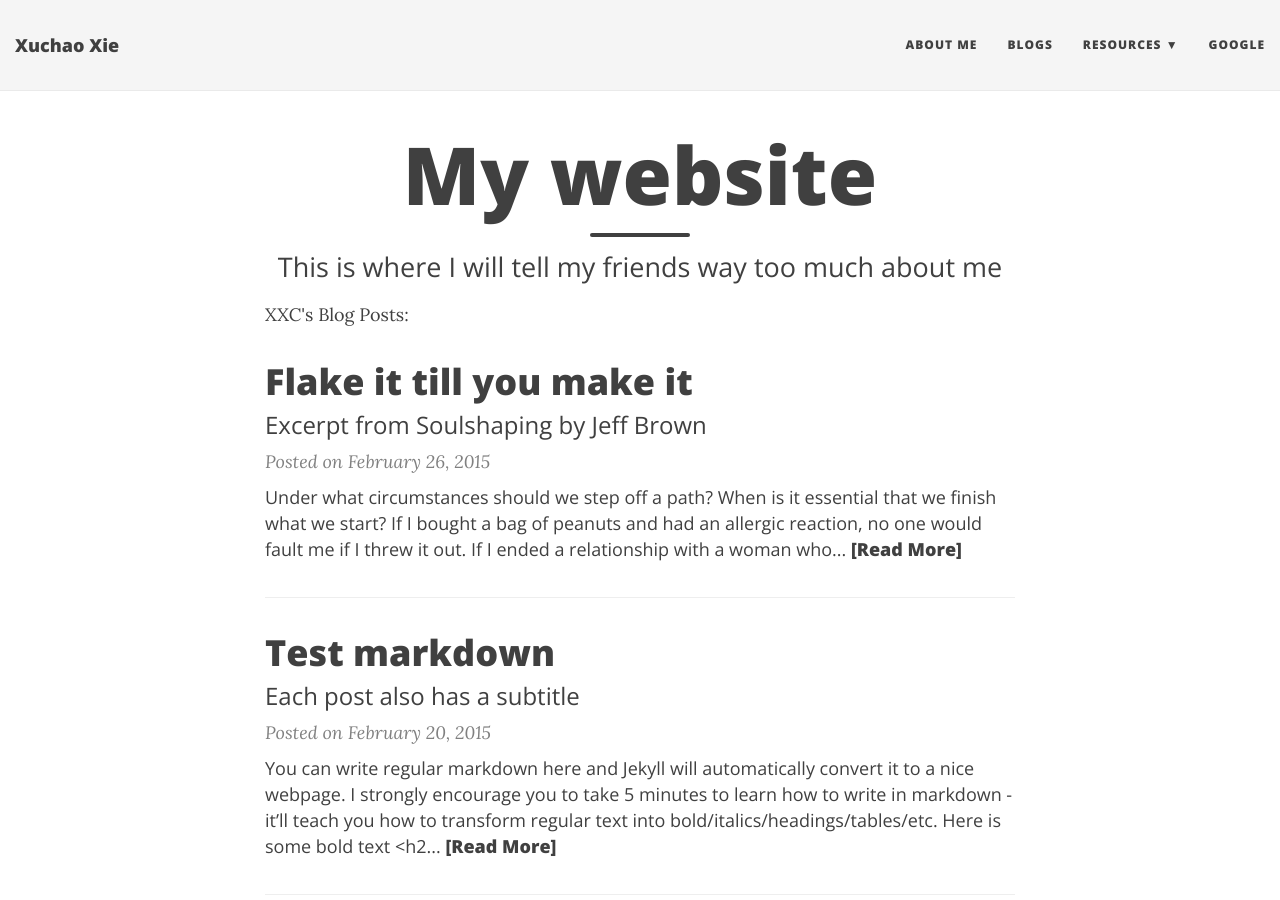
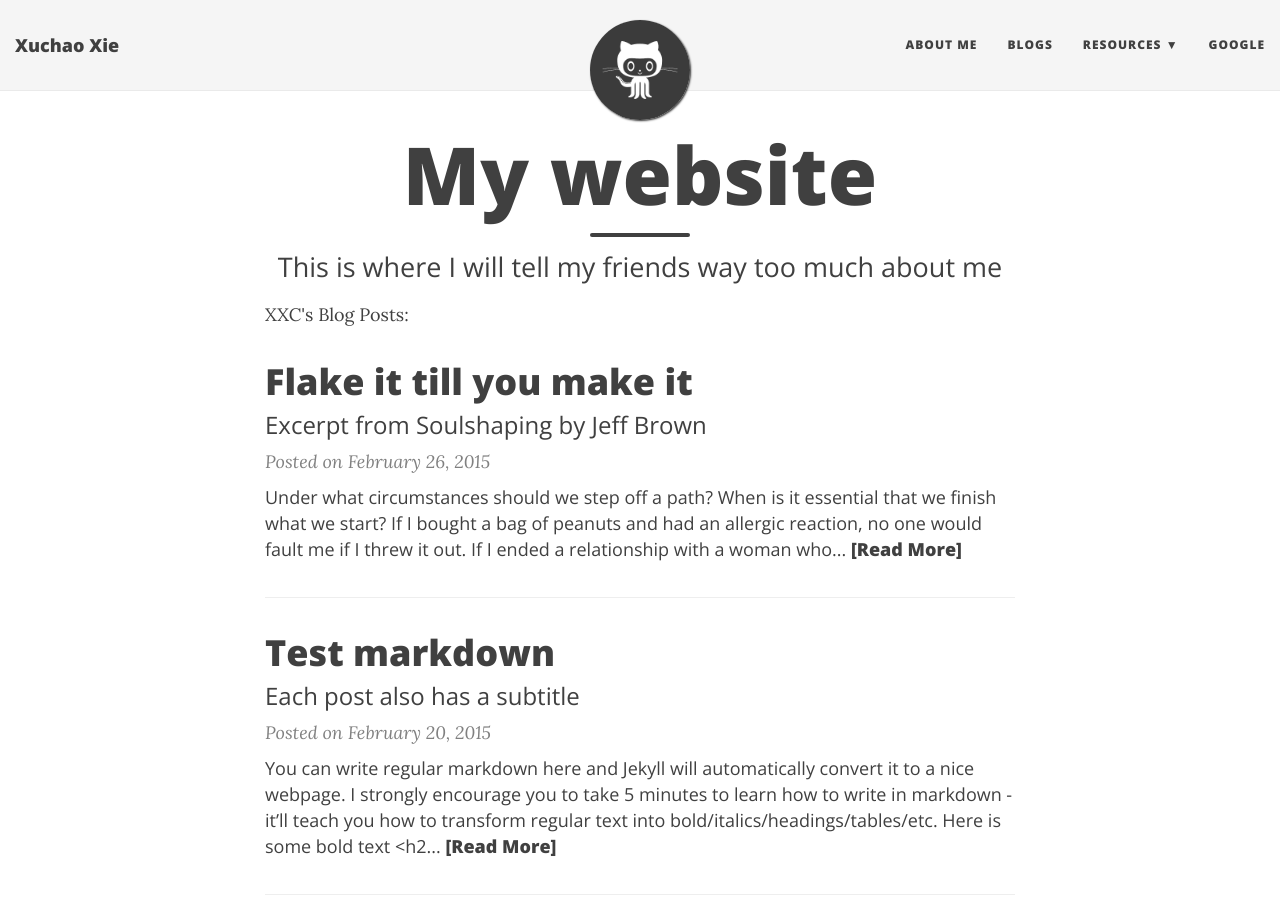
Before and after one commit to xiexuchao/xiexuchao.github.io, a Jekyll site: the page built from index.html, in a window 1280 px wide and 900 px high. Built offline with Jekyll 4.4.1, drawn with Linux system fonts in a browser that asks for light colours; nearby versions of some CDN libraries; the list of posts is cut into pages by our own code.

Commit message:
Update _config.yml

```diff
--- a/_config.yml
+++ b/_config.yml
@@ -92,7 +92,8 @@ defaults:
     scope:
       path: "" # all files
     values:
-      layout: "default"
+      layout: "page"
+      show-avatar: true
 
 # Exclude these files from production site
 exclude:
```
